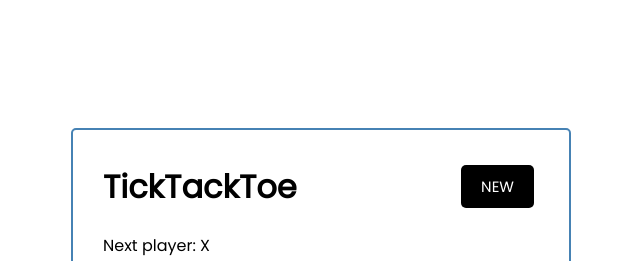
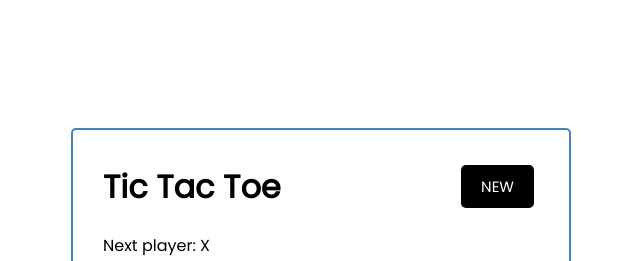
Before and after one commit to JTiefnig/reactGame, a React (Create React App) app: page / in a window 1280 px wide. Shown: the top 261 px of the page, without its empty margins (319-959 px from the left). Built offline with nearby package versions, Linux system fonts and the light colour scheme.

Commit message:
updated title and readme

```diff
--- a/src/App.js
+++ b/src/App.js
@@ -102,7 +102,7 @@ class App extends React.Component {
       <>
         <div className="container">
           <div className="gameContainer">
-            <Header onClick={() => this.clearBoard()} text="TickTackToe" />
+            <Header onClick={() => this.clearBoard()} text="Tic Tac Toe" />
             <div>{status}</div>
             <Board
               squares={current.squares}
```
Also changed, not shown: 1 other file (tests, documents, lock files or other folders).
